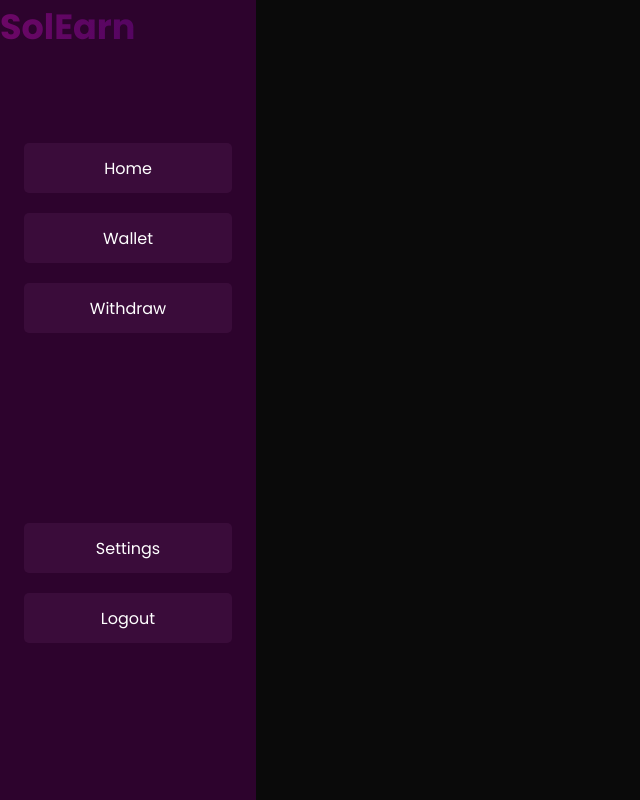
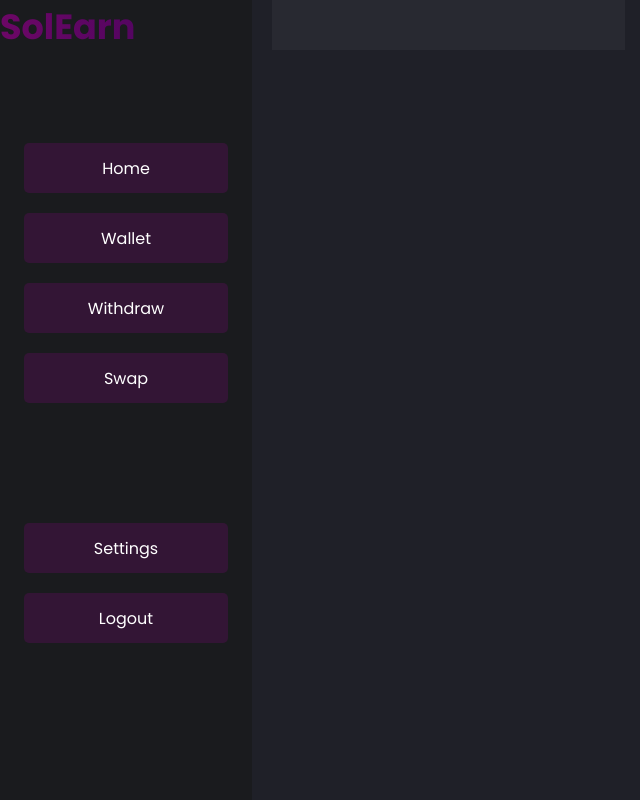
Before and after one commit to SolEarn-1-0/SolEarn-Frontend, a React (Create React App) app: page /dashboard in a window 1280 px wide. Shown: the whole page, without its empty margins (0-640 px from the left). Built offline with nearby package versions, Linux system fonts and the light colour scheme.

Commit message:
still working

```diff
--- /dev/null
+++ b/src/components/dashboardcomp/card.js
@@ -0,0 +1,8 @@
+const Card = () => {
+  return (
+		<div className="carditem">
+			<div className="cards"></div>
+		</div>
+	);
+}
+export default Card
--- a/src/components/dashboardcomp/navlink.js
+++ b/src/components/dashboardcomp/navlink.js
@@ -7,6 +7,7 @@ const Navlinks = () => {
 				<NavLink to={"/"}>Home</NavLink>
 				<NavLink to={"/wallet"}>Wallet</NavLink>
 				<NavLink to={"/wallet"}>Withdraw</NavLink>
+				<NavLink to={"/wallet"}>Swap</NavLink>
 			</div>
 			<div className="navbottom">
 				<NavLink to={"/profile"}>Settings</NavLink>
--- a/src/pages/dashboard/dashboard.css
+++ b/src/pages/dashboard/dashboard.css
@@ -1,5 +1,16 @@
+body {
+  background-color: rgb(31, 32, 40);
+}
+
+.dashboard {
+  display: flex;
+  align-items: center;
+  gap: 20px;
+}
+
 .dashboardlft {
-  background-color: rgb(45, 3, 45);
+  background-color: rgb(26, 27, 30);
+  /* background-color: rgb(45, 3, 45); */
   width: 20%;
   height: 100vh;
 }
@@ -47,3 +58,15 @@
 .navlinks a:hover {
   background-color: rgba(114, 52, 114, 0.686);
 }
+
+.dashboardrght {
+  /* background-color: aqua; */
+  width: 80%;
+  height: 100vh;
+}
+
+.cards {
+  background-color: rgb(40, 41, 49);
+  width: 35%;
+  height: 50px;
+}
--- a/src/pages/dashboard/dashboard.js
+++ b/src/pages/dashboard/dashboard.js
@@ -2,6 +2,7 @@
 
 import Navlogo from "../../components/navlogo";
 import Navlinks from "../../components/dashboardcomp/navlink";
+import Card from "../../components/dashboardcomp/card";
 import './dashboard.css'
 // import HomeIcon from "@mui/icons-material/Home";
 const Dashboard = () => {
@@ -11,6 +12,9 @@ const Dashboard = () => {
 				<Navlogo />
         <Navlinks/>
 			</div>
+      <div className="dashboardrght">
+        <Card/>
+      </div>
 		</div>
 	);
 };
```
Also changed, not shown: src/components/dashboardcomp/carddata.js (added).
